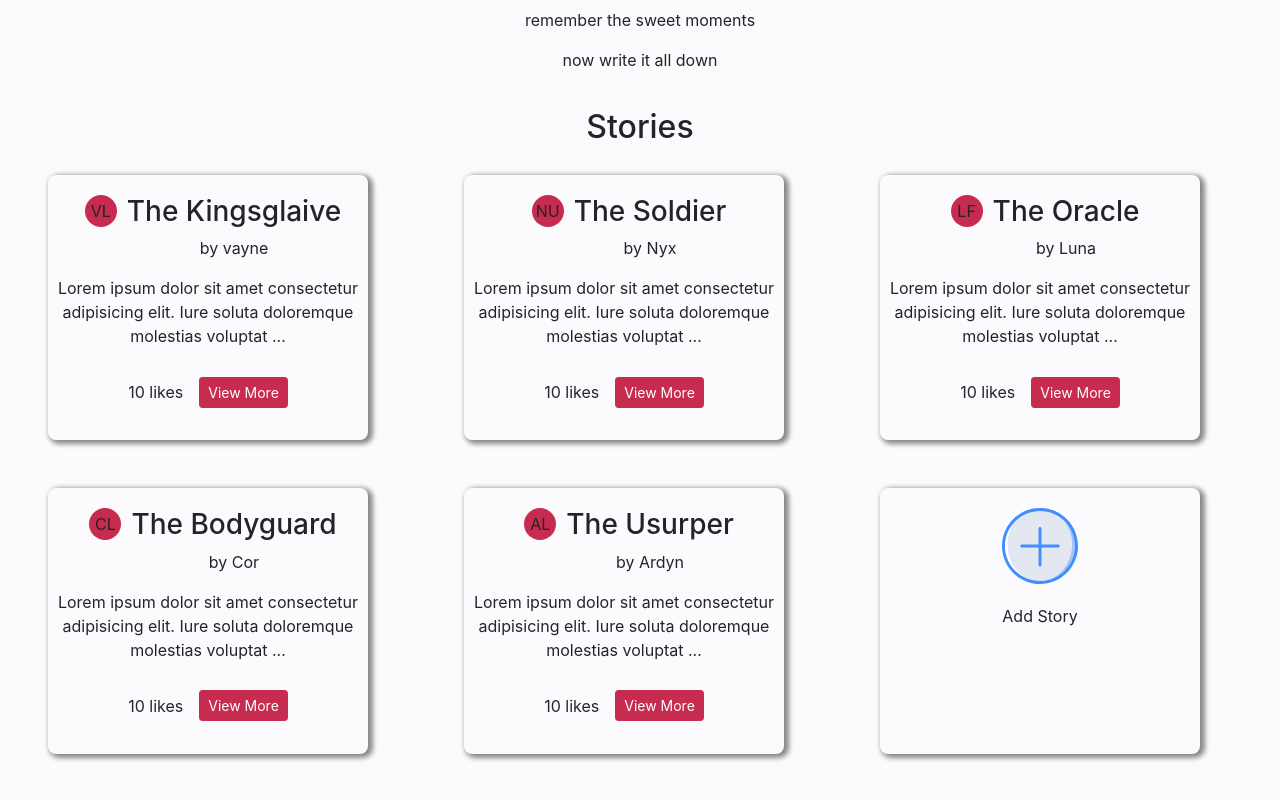
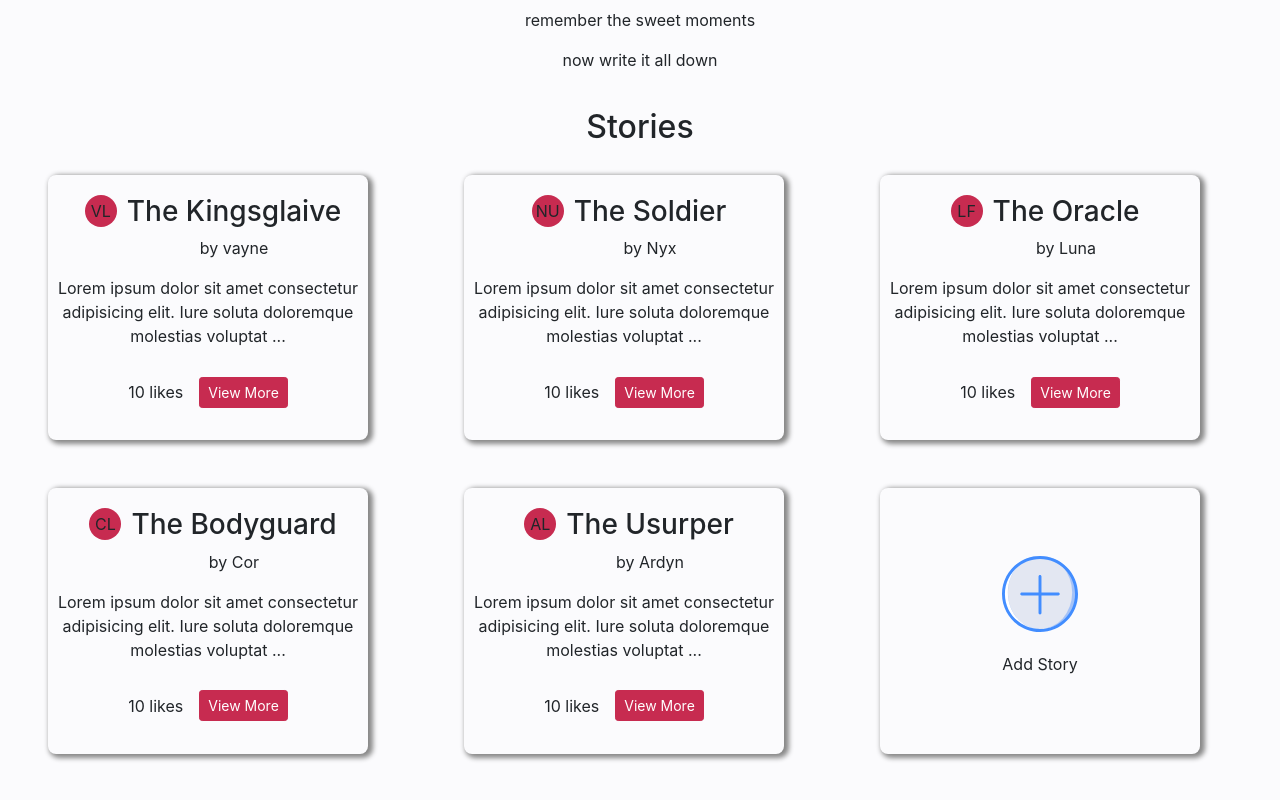
Before and after one commit to Vaynelucis/val-memoir, a React (Create React App) app: page / in a window 1280 px wide. Shown: the part 352-1152 px from the top of the page. Built offline with nearby package versions, Linux system fonts and the light colour scheme; no server answers.

Commit message:
centralized the add story uttonn

```diff
--- a/src/components/AddStory.js
+++ b/src/components/AddStory.js
@@ -186,10 +186,7 @@ export default function AddStory({ newStory, currentStories }) {
 
   return (
     <div className="story container col-xs-12 col-md-3 mb-5 mx-5  text-center">
-      <header className="story-header text-center">
-        {button}
-        <div></div>
-      </header>
+      <header className="story-header my-5  text-center">{button}</header>
       {modal}
     </div>
   );
--- a/src/styles/index.scss
+++ b/src/styles/index.scss
@@ -82,6 +82,9 @@ body {
 }
 
 
+.story-header {}
+
+
 .btn-primary.focus,
 .btn-primary:focus {
 
@@ -103,6 +106,8 @@ h2 {
 .addStory {
     max-height: 100px;
     max-width: 100px;
+
+
 
     :hover {
         cursor: pointer;
```
Also changed, not shown: 1 other file (tests, documents, lock files or other folders).
